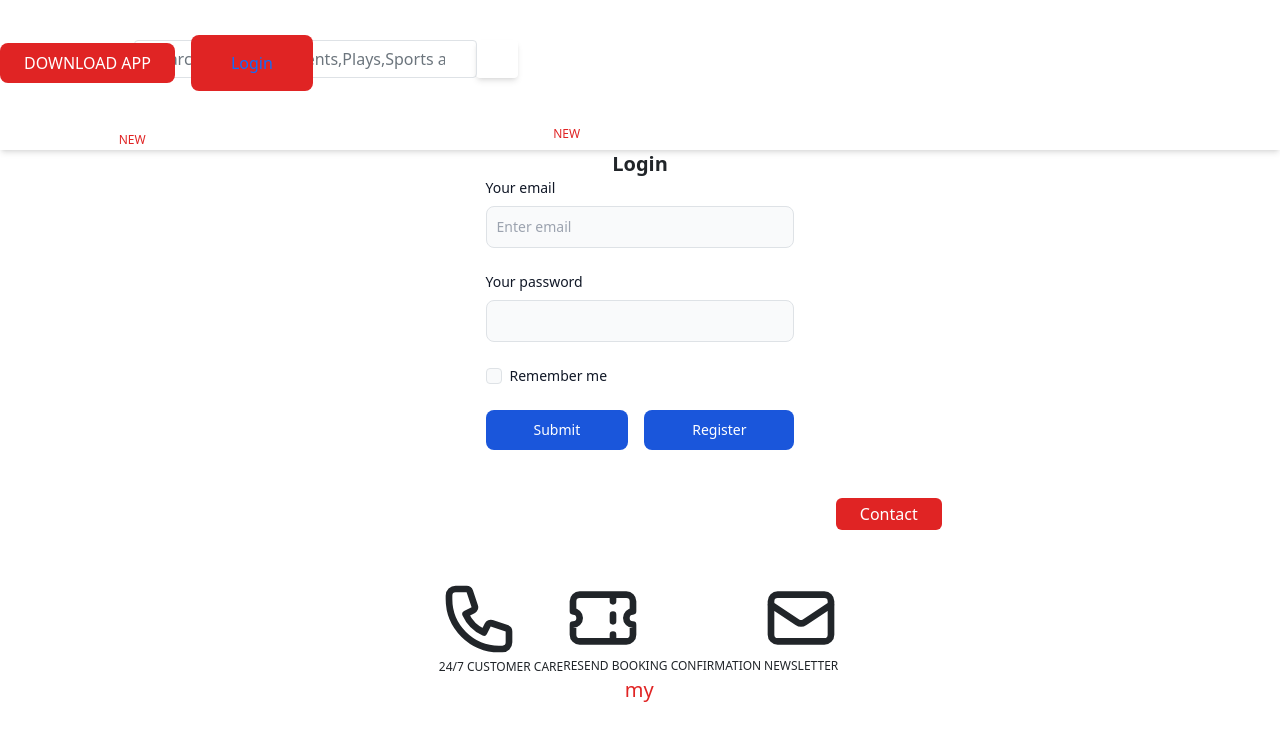
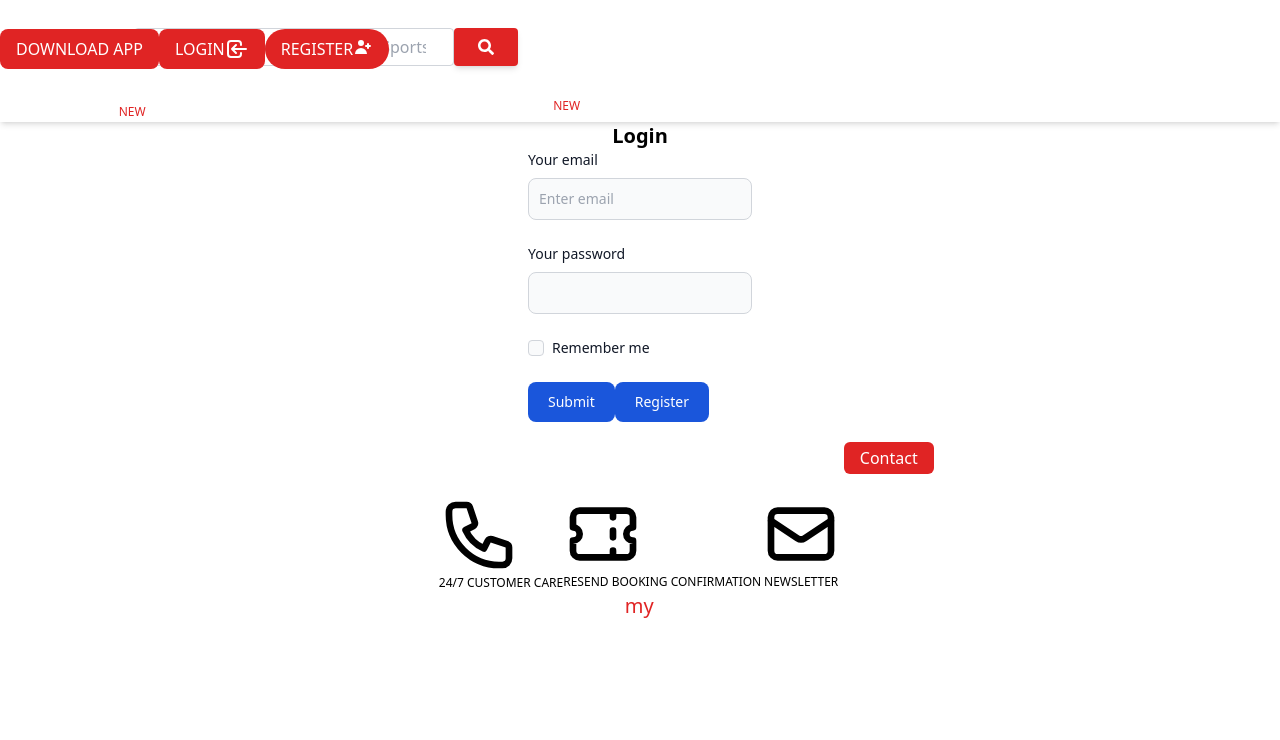
Before and after one commit to Mkumar0802/Bookmyshow_client, a React (Create React App) app: page /login in a window 1280 px wide. Shown: the top 740 px of the page. Built offline with nearby package versions, Linux system fonts and the light colour scheme; a small style sheet from the web is missing; what animated-tailwindcss, axios-progress-bar would draw is missing.

Commit message:
nav bar fix

```diff
--- a/package.json
+++ b/package.json
@@ -18,7 +18,6 @@
     "razorpay": "^2.8.1",
     "react": "^17.0.2",
     "react-awesome-slider": "^4.1.0",
-    "react-bootstrap": "^2.3.1",
     "react-dom": "^17.0.2",
     "react-icons": "^4.3.1",
     "react-razorpay": "^1.1.5",
--- a/public/index.html
+++ b/public/index.html
@@ -12,8 +12,7 @@
   <script type="module" src="https://unpkg.com/ionicons@5.5.2/dist/ionicons/ionicons.esm.js"></script>
   <script nomodule src="https://unpkg.com/ionicons@5.5.2/dist/ionicons/ionicons.js"></script>
   <script src="https://unpkg.com/flowbite@1.4.5/dist/flowbite.js"></script>
-  <link rel="stylesheet" href="https://cdn.jsdelivr.net/npm/bootstrap@5.1.3/dist/css/bootstrap.min.css"
-  integrity="sha384-1BmE4kWBq78iYhFldvKuhfTAU6auU8tT94WrHftjDbrCEXSU1oBoqyl2QvZ6jIW3" crossorigin="anonymous" />
+
   <link rel="stylesheet" type="text/css" href="https://cdn.rawgit.com/rikmms/progress-bar-4-axios/0a3acf92/dist/nprogress.css" />
   <!--
       manifest.json provides metadata used when your web app is installed on a
--- a/src/Pages/Login.js
+++ b/src/Pages/Login.js
@@ -1,9 +1,5 @@
-
+import { ToastContainer, toast } from 'react-toastify';
 import React from 'react';
-
-
-
-
 import { useDispatch, useSelector } from "react-redux";
 import { Link, useNavigate } from "react-router-dom";
 import Loading from "../utilltes/Loading";
@@ -24,6 +20,7 @@ function Login() {
 
   useEffect(() => {
     if (userInfo) {
+      toast.success(`welcome ${userInfo.name}`);
       navigate('/home')
     }
   }, [navigate, userInfo]);
@@ -38,6 +35,7 @@ function Login() {
 
   return (
     <div className=" ">
+      <ToastContainer />
       <div className="flex justify-center p-10  ">
         <h1 className="text-xl font-semibold animate-rubberBand">Login</h1>
 
--- a/src/components/Navbar.js
+++ b/src/components/Navbar.js
@@ -1,5 +1,4 @@
 import React from "react";
-import { Nav, NavDropdown } from "react-bootstrap";
 import { useState, useEffect } from 'react'
 import { Link } from "react-router-dom";
 import Downbar from "./Downbar";
@@ -60,37 +59,51 @@ function Navbar() {
               <Link to="/">DOWNLOAD APP</Link>
             </li>
 
-            <Nav>
-            {userInfo ? (
-              <>
+            {
+                            userInfo ? (
+                                <ul className="flex flex-row  justify-end  space-x-9  ">
 
-                <NavDropdown
-                  title={`${userInfo.name}`}
-                  id="collasible-nav-dropdown"
-                >
-                  <NavDropdown.Item href="/profile">
-                    {/* <img
-                        alt=""
-                        src={`${userInfo.pic}`}
-                        width="25"
-                        height="25"
-                        style={{ marginRight: 10 }}
-                      /> */}
-                    My Profile
-                  </NavDropdown.Item>
+                                    {/* <li>   <Link className="link" to="/settings">
+                                        <svg xmlns="http://www.w3.org/2000/svg" class="h-10 w-10" viewBox="0 0 20 20" fill="currentColor">
+                                            <path fill-rule="evenodd" d="M18 10a8 8 0 11-16 0 8 8 0 0116 0zm-6-3a2 2 0 11-4 0 2 2 0 014 0zm-2 4a5 5 0 00-4.546 2.916A5.986 5.986 0 0010 16a5.986 5.986 0 004.546-2.084A5 5 0 0010 11z" clip-rule="evenodd" />
+                                        </svg>
+                                    </Link></li> */}
 
-                  <NavDropdown.Divider />
-                  <NavDropdown.Item onClick={logoutHandler}>
-                    Logout
-                  </NavDropdown.Item>
-                </NavDropdown>
-              </>
-            ) : (
-              <div className="  sm:hidden  md:block  rounded-lg px-4 py-2    bg-red-600 hover:bg-red-700 ">   <Nav.Link href="/login">Login</Nav.Link></div>
-            )}
-          </Nav>
 
-          </ul>
+
+                                    <li className="rounded-full px-4 py-2  bg-red-600  hover:bg-red-700   flex  text-justify hover:ring-4 ring-white transition ease-in-out duration-100" onClick={logoutHandler}>
+                                {userInfo && "LOGOUT"}
+                            </li>
+
+                            <li className='p-2 text-xl text-justify rounded-lg  hover:ring-4 ring-red-600 transition ease-in-out duration-100'>
+                                      Welcome {userInfo.name}
+                                    </li>
+                                </ul>
+
+
+
+
+                            ) : (
+                                <ul className="flex flex-row  justify-center  space-x-9">
+                                    <li className="rounded-lg px-4 py-2  bg-red-600  hover:bg-red-700   flex  text-justify hover:ring-4 ring-white transition ease-in-out duration-100">
+                                        <Link to="/login">
+                                            LOGIN
+                                        </Link> <svg xmlns="http://www.w3.org/2000/svg" class="h-6 w-6" fill="none" viewBox="0 0 24 24" stroke="currentColor" stroke-width="2">
+                                            <path stroke-linecap="round" stroke-linejoin="round" d="M11 16l-4-4m0 0l4-4m-4 4h14m-5 4v1a3 3 0 01-3 3H6a3 3 0 01-3-3V7a3 3 0 013-3h7a3 3 0 013 3v1" />
+                                        </svg>
+                                    </li >
+                                    <li className="rounded-full px-4 py-2  bg-red-600  hover:bg-red-700   flex  text-justify hover:ring-4 ring-white transition ease-in-out duration-100">
+                                        <Link to="/register">
+                                            REGISTER
+                                        </Link> <svg xmlns="http://www.w3.org/2000/svg" class="h-5 w-5" viewBox="0 0 20 20" fill="currentColor">
+                                            <path d="M8 9a3 3 0 100-6 3 3 0 000 6zM8 11a6 6 0 016 6H2a6 6 0 016-6zM16 7a1 1 0 10-2 0v1h-1a1 1 0 100 2h1v1a1 1 0 102 0v-1h1a1 1 0 100-2h-1V7z" />
+                                        </svg>
+                                    </li>
+
+                                </ul>
+                            )
+                        }
+                    </ul>
 
 
         </div>
```
Also changed, not shown: 1 other file (tests, documents, lock files or other folders).
